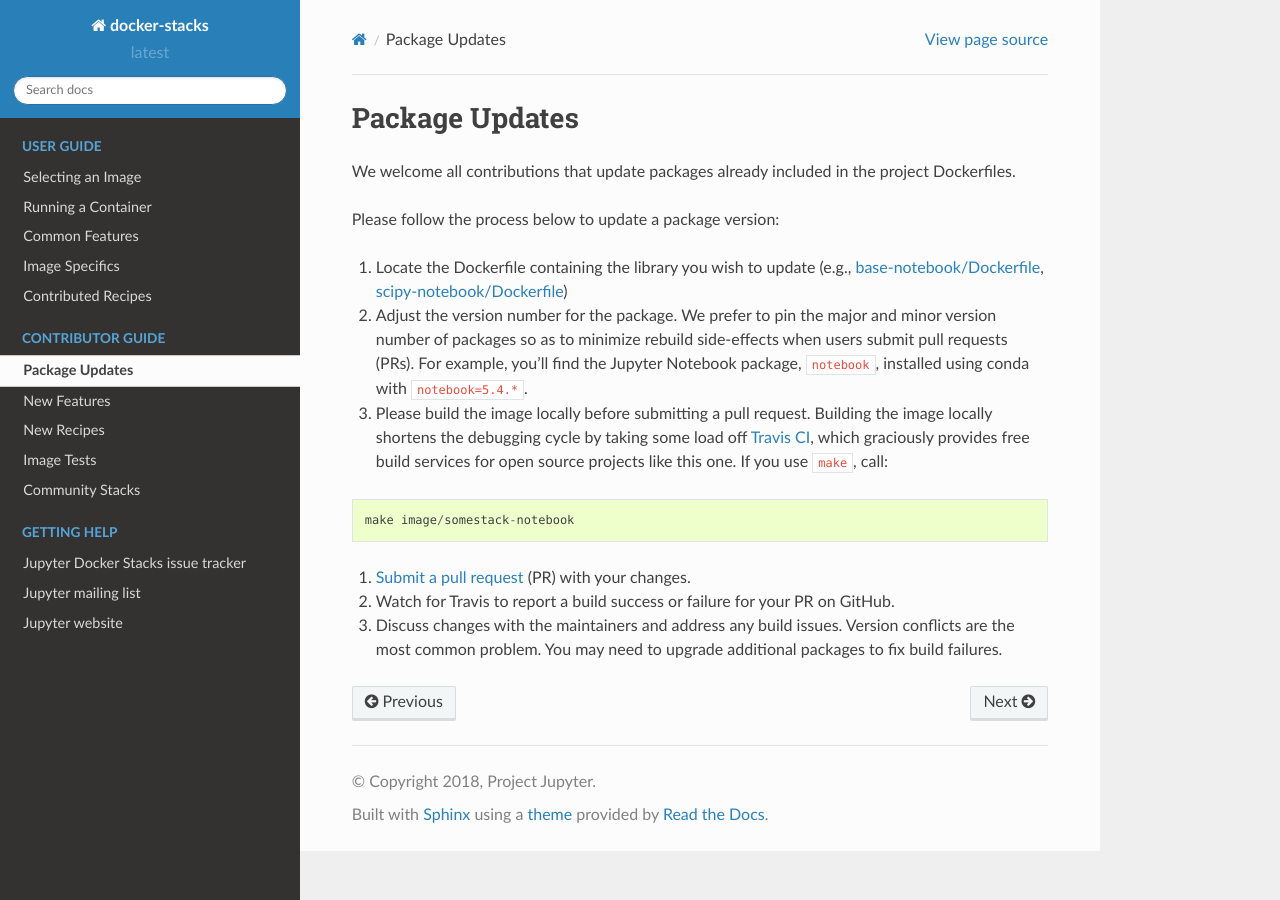
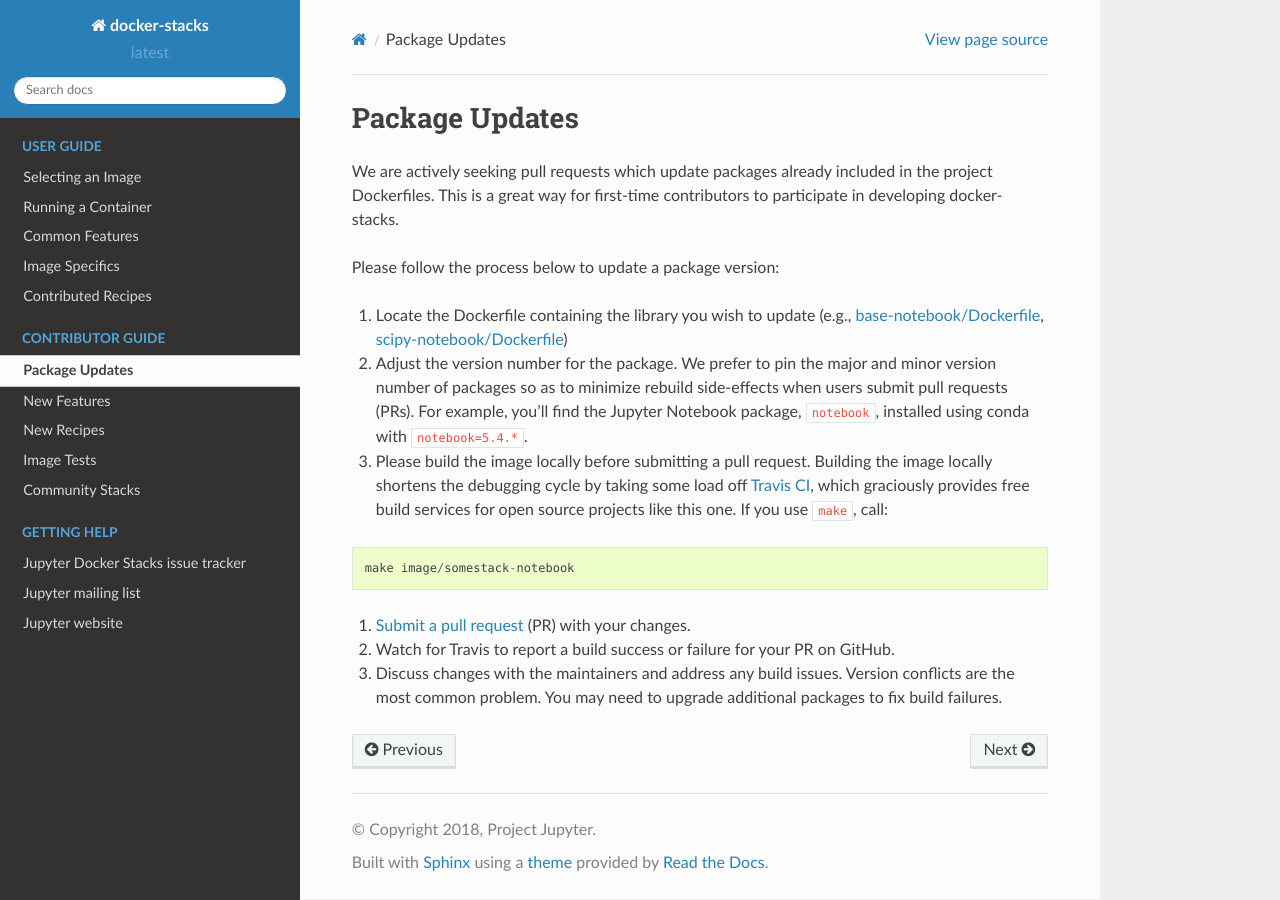
Before and after one commit to jupyter/docker-stacks, a Sphinx documentation site: the page built from docs/contributing/packages.md, in a window 1280 px wide. Built offline with Sphinx 7.4.7 and the Read the Docs theme 2.0.0, drawn with Linux system fonts in a browser that asks for light colours.

Commit message:
Update packages.md
Made language stronger on this for variety.

```diff
--- a/docs/contributing/packages.md
+++ b/docs/contributing/packages.md
@@ -1,6 +1,6 @@
 # Package Updates
 
-We welcome all contributions that update packages already included in the project Dockerfiles.
+We are actively seeking pull requests which update packages already included in the project Dockerfiles. This is a great way for first-time contributors to participate in developing docker-stacks.
 
 Please follow the process below to update a package version:
 
```
